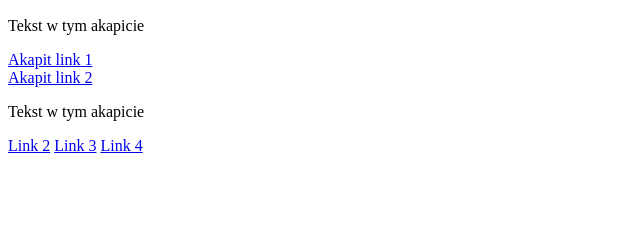
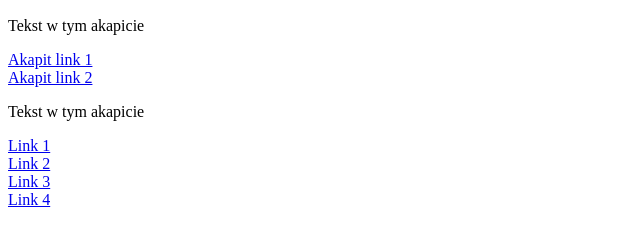
Before and after one commit to alinamat/alinamat.github.io, a plain HTML site: page DOM/przyklady/index.html in a window 1280 px wide. Shown: the part 84-330 px from the top of the page, without its empty margins (0-640 px from the left). Drawn offline with Linux system fonts and the light colour scheme.

Commit message:
tworzenie wezlow

```diff
--- a/DOM/przyklady/index.html
+++ b/DOM/przyklady/index.html
@@ -22,13 +22,13 @@
            <p>Tekst w tym akapicie</p>
        </div>
 
-       <a href="https://akademia108.pl"></a>
-       <a href="#" class="link">Link 2</a>
-       <a href="#" class="superlink">Link 3</a>
-       <a href="#" class="superlink">Link 4</a>
+       <a href="https://akademia108.pl" class="link">Link 1</a>
+       <a href="#" class="link" class="super link">Link 2</a>
+       <a href="#" class="superlink" class="super link">Link 3</a>
+       <a href="#" class="superlink" class="super link">Link 4</a>
    </section>
 
 
-    <script src="js/3-wezly.js"></script>
+    <script src="js/4-tworzenie-wezlow.js"></script>
 </body>
 </html>
--- /dev/null
+++ b/DOM/przyklady/js/4-tworzenie-wezlow.js
@@ -0,0 +1,30 @@
+var istniejacyWezel =
+document.getElementById("parFirst").children[2];
+
+//console.log ( istniejacyWezel );
+
+//var nowyElement = document.createElement("p");
+//var nowyTekst = document.createTextNode("To jest nowy akapit, ktory dodalismy na strone");
+//
+//nowyElement.appendChild( nowyTekst );
+//
+//istniejacyWezel.appendChild(nowyElement);
+//
+//istniejacyWezel.removeChild( nowyElement );
+
+//var nowyElement = document.createElement("p");
+//var link = document.querySelectorAll('.link')[2];
+////console.log ( link );
+//
+//link.parentElement.insertBefore(nowyElement, link);
+
+/////////////////////////////////////////////////////
+//dodaj znacznik <br> po każdym linku i usun z nich atrybuty klasy *//
+///////////////////////////////////////////////////
+
+var wszystkieLinki = document.querySelectorAll("a");
+for (var i = 0; i < wszystkieLinki.length; i++) {
+    var br = document.createElement ("br");
+    wszystkieLinki[i].parentElement.insertBefore( br, wszystkieLinki[i].nextSibling );
+    wszystkieLinki[i].removeAttribute("class");
+}
```
Also changed, not shown: DOM/przyklady/js/5-tworzenie-usuwanie-dodawanie-elementow.js (added).
